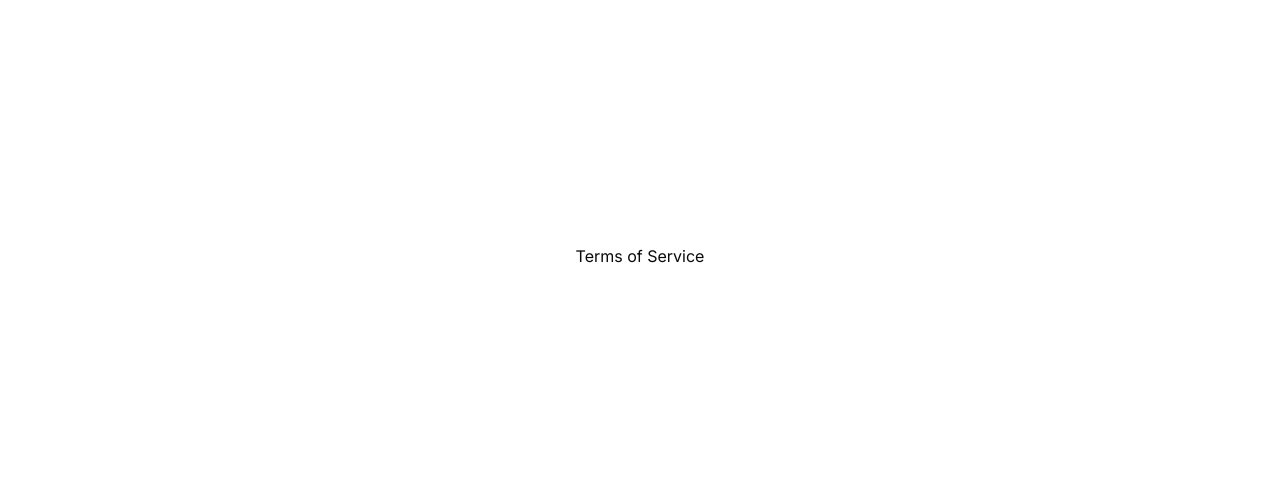
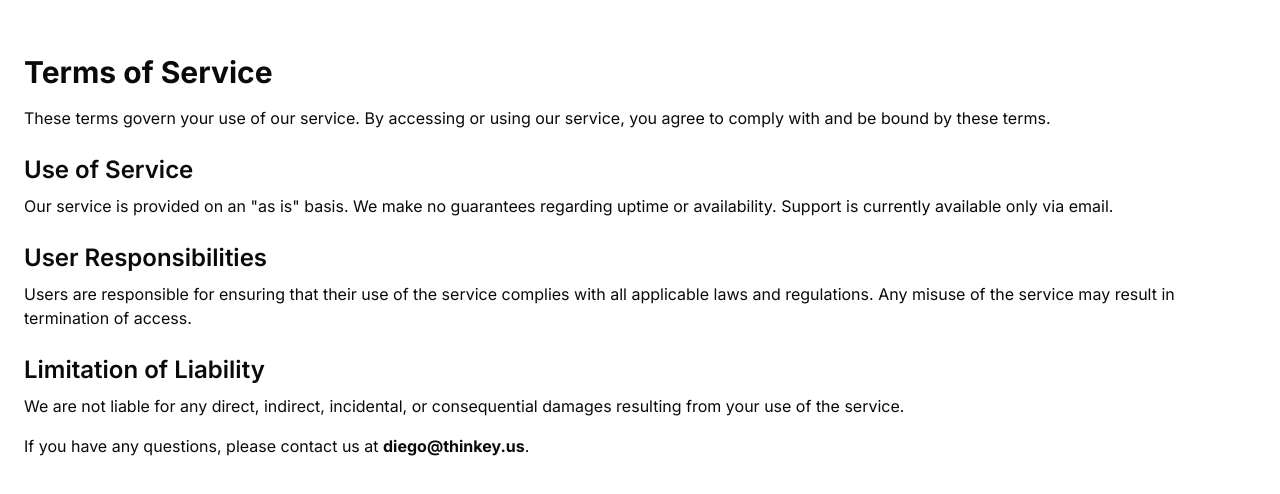
Before and after one commit to DiegoGonzalezCruz/seo-tools, a Next.js app: page /support/terms-of-service in a window 1280 px wide. Shown: the part 144-638 px from the top of the page. Built offline with nearby package versions, Linux system fonts and the light colour scheme; no server answers.

Commit message:
terms of service + privacy v2

```diff
--- a/src/app/support/page.js
+++ /dev/null
@@ -1,7 +0,0 @@
-export default async function Support() {
-  return (
-    <div>
-      <h1>Support</h1>
-    </div>
-  );
-}
--- a/src/app/support/privacy/page.js
+++ b/src/app/support/privacy/page.js
@@ -1,7 +1,42 @@
 export default function Privacy() {
   return (
     <div>
-      <h1>Privacy</h1>
+      <div className="container mx-auto p-6">
+        <h1 className="text-3xl font-bold mb-4">Privacy Policy</h1>
+        <p className="mb-4">
+          This privacy policy outlines how we collect, use, and protect your
+          information. Our service currently integrates with Clarify for
+          analytics and other services, and we may add additional third-party
+          services in the future.
+        </p>
+        <h2 className="text-2xl font-semibold mt-6 mb-2">
+          Information We Collect
+        </h2>
+        <p className="mb-4">
+          We collect information that you provide directly to us, such as when
+          you contact us via email for support. Additionally, we collect data
+          through our integration with Clarify to improve user experience and
+          site performance.
+        </p>
+        <h2 className="text-2xl font-semibold mt-6 mb-2">
+          How We Use Your Information
+        </h2>
+        <p className="mb-4">
+          The information collected is used to enhance our service, troubleshoot
+          issues, and analyze performance. We do not sell or share your personal
+          data with third parties without your consent.
+        </p>
+        <h2 className="text-2xl font-semibold mt-6 mb-2">Future Changes</h2>
+        <p className="mb-4">
+          As we integrate with additional services in the future, this policy
+          will be updated to reflect those changes. We encourage you to review
+          this page periodically.
+        </p>
+        <p>
+          If you have any questions, please contact us at{" "}
+          <strong>diego@thinkey.us</strong>.
+        </p>
+      </div>
     </div>
   );
 }
--- a/src/app/support/terms-of-service/page.js
+++ b/src/app/support/terms-of-service/page.js
@@ -1,7 +1,36 @@
 export default function TermsOfService() {
   return (
-    <div>
-      <h1>Terms of Service</h1>
+    <div className="container mx-auto p-6">
+      <h1 className="text-3xl font-bold mb-4">Terms of Service</h1>
+      <p className="mb-4">
+        These terms govern your use of our service. By accessing or using our
+        service, you agree to comply with and be bound by these terms.
+      </p>
+      <h2 className="text-2xl font-semibold mt-6 mb-2">Use of Service</h2>
+      <p className="mb-4">
+        Our service is provided on an "as is" basis. We make no guarantees
+        regarding uptime or availability. Support is currently available only
+        via email.
+      </p>
+      <h2 className="text-2xl font-semibold mt-6 mb-2">
+        User Responsibilities
+      </h2>
+      <p className="mb-4">
+        Users are responsible for ensuring that their use of the service
+        complies with all applicable laws and regulations. Any misuse of the
+        service may result in termination of access.
+      </p>
+      <h2 className="text-2xl font-semibold mt-6 mb-2">
+        Limitation of Liability
+      </h2>
+      <p className="mb-4">
+        We are not liable for any direct, indirect, incidental, or consequential
+        damages resulting from your use of the service.
+      </p>
+      <p>
+        If you have any questions, please contact us at{" "}
+        <strong>diego@thinkey.us</strong>.
+      </p>
     </div>
   );
 }
```
